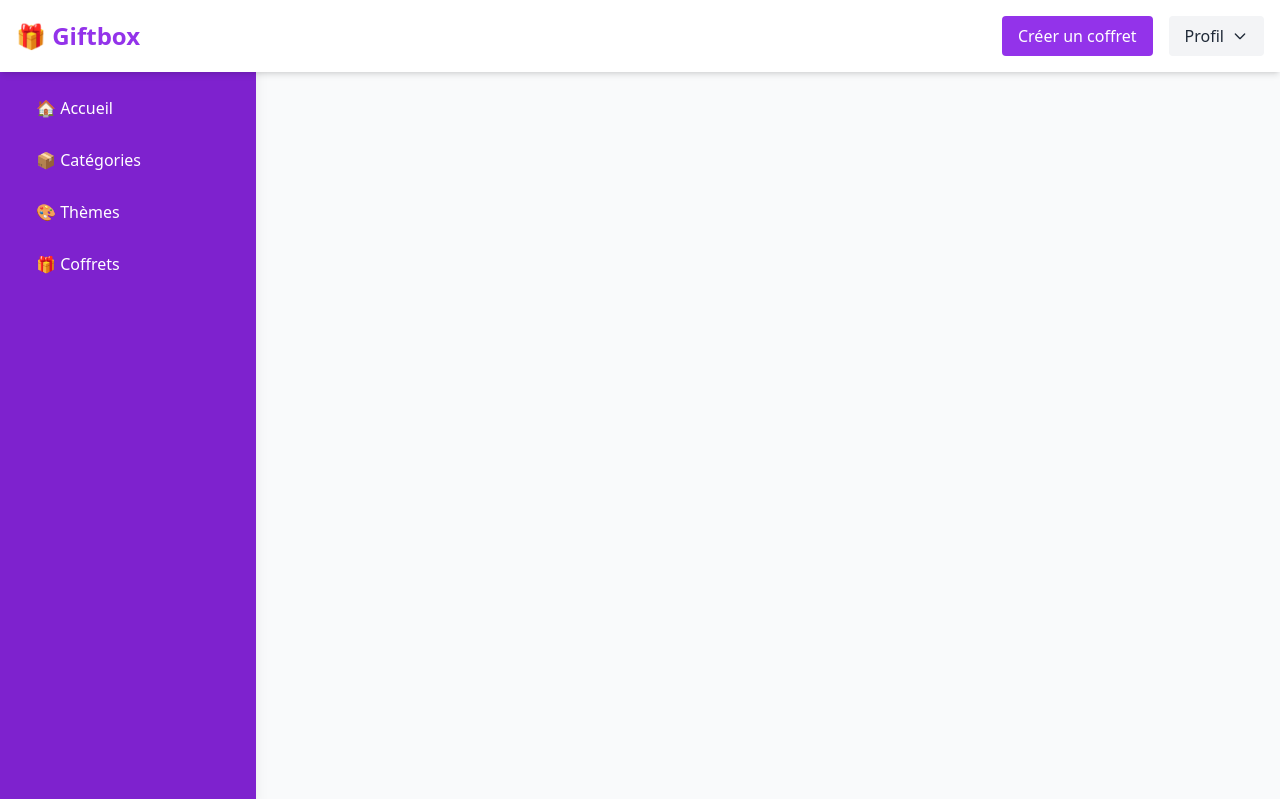
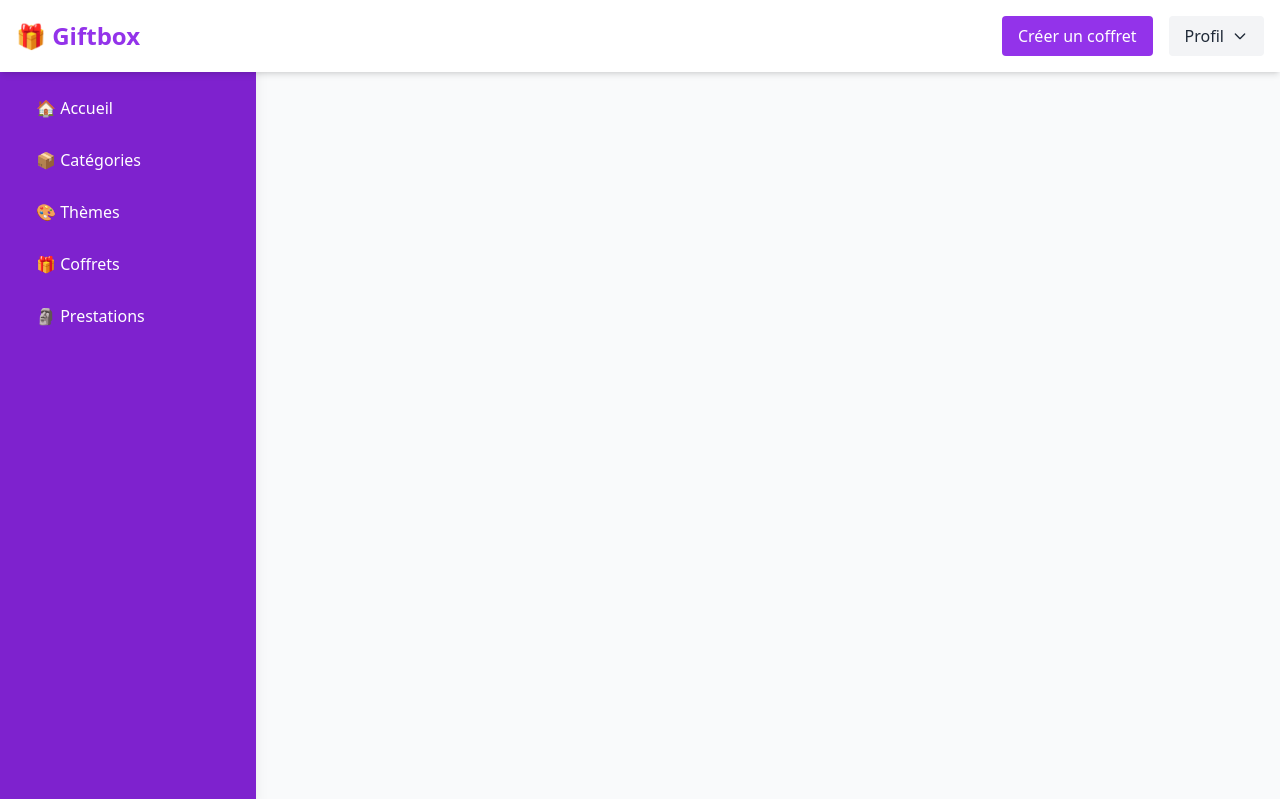
Before and after one commit to hugo-decrypte/TP_GITBOX, a PHP site: template gift.appli/src/views/prestation_liste.html.twig in a window 1280 px wide. Shown: the top 799 px of the page. Run offline with PHP 8.4, Linux system fonts and the light colour scheme; the template is opened without the code that fills it, so the values that code supplies are empty; some libraries are stand-ins or nearby versions.

Commit message:
réarrangement de la barre nav avec liste des prestations

```diff
--- a/gift.appli/src/views/base/nav.html.twig
+++ b/gift.appli/src/views/base/nav.html.twig
@@ -34,6 +34,12 @@
                         🎁 Coffrets
                     </a>
                 </li>
+                <li>
+                    <a href="{{ url_for("prestationsListe") }}"
+                       class="flex items-center gap-2 px-3 py-2 rounded hover:bg-purple-600 transition">
+                        🗿 Prestations
+                    </a>
+                </li>
             </ul>
         </nav>
     </div>
```
